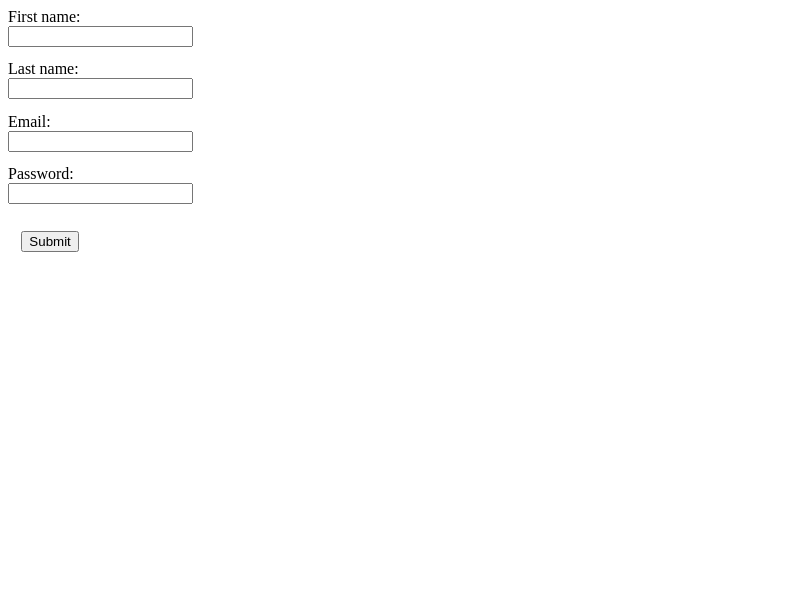
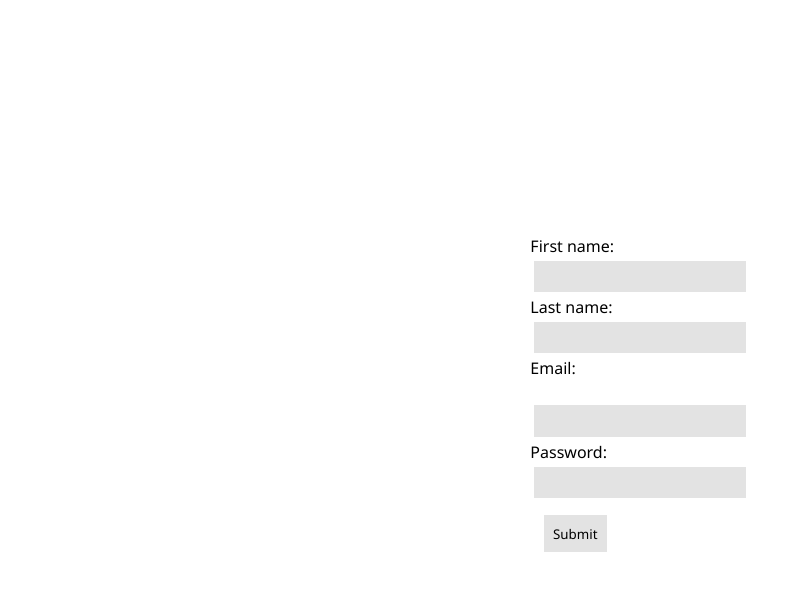
Before and after one commit to yashcrest/recaptcha-sandbox, a plain HTML site: page recaptcha_test.html in a window 1280 px wide. Shown: the whole page, without its empty margins (0-801 px from the left). Drawn offline with Linux system fonts and the light colour scheme.

```diff
--- a/backend/index.js
+++ b/backend/index.js
@@ -2,6 +2,7 @@
 const fetch = require('node-fetch');
 require('dotenv').config();
 const app = express();
+const path = require('path');
 const port = 3000 || process.env.PORT
 
 
@@ -35,9 +36,9 @@
 
     if(data.success) {
         // still need to write the logic of saving the form data into DB.
-        res.send('Form received and recaptcha verified!')
+        res.sendFile(path.join(__dirname, 'views', 'success.html'));
     } else {
-        res.send('recaptcha verification failed');
+        res.sendFile(path.join(__dirname, 'views', 'failed.html'));
     }
 })
 
--- /dev/null
+++ b/backend/public/style.css
@@ -0,0 +1,16 @@
+* {
+    margin: 0;
+    padding: 0;
+    font-family: 'Segoe UI', Tahoma, Geneva, Verdana, sans-serif;
+    box-sizing: border-box;
+}
+
+body {
+}
+
+.msg {
+    display: flex;
+    flex-direction: column;
+    align-items: center;
+    justify-content: center;
+}
--- a/recaptcha_test.html
+++ b/recaptcha_test.html
@@ -8,16 +8,16 @@
 </head>
 <body>
     <form action="http://localhost:3000/submit-form" method="POST" id="form">
-        <label for="fname">First name:</label><br>
-        <input type="text" id="fname" name="fname"><br>
-        <label for="lname">Last name:</label><br>
-        <input type="text" id="lname" name="lname"><br>
+        <label for="fname">First name:</label>
+        <input type="text" id="fname" name="fname">
+        <label for="lname">Last name:</label>
+        <input type="text" id="lname" name="lname">
         <label for="lname">Email:</label><br>
-        <input type="email" id="email" name="email"><br>
-        <label for="lname">Password:</label><br>
-        <input type="password" id="password" name="password"><br>
+        <input type="email" id="email" name="email">
+        <label for="lname">Password:</label>
+        <input type="password" id="password" name="password">
         <div id="recaptcha"></div>
-        <input type="submit" value="Submit" style="margin: 1em;">
+        <input type="submit" value="Submit" style="margin: 1em;" class="submit-btn">
     </form>
     <script src="https://www.google.com/recaptcha/api.js?onload=onloadCallBack&render=explicit" async defer></script>
     <!-- form & reCaptcha validation -->
--- a/style.css
+++ b/style.css
@@ -1,4 +1,39 @@
-form > input,
-form > label {
-margin-bottom: 1em;
+* {
+    margin: 0;
+    padding: 0;
+    font-family: 'Segoe UI', Tahoma, Geneva, Verdana, sans-serif;
+    box-sizing: border-box;
 }
+
+body {
+    display: flex;
+    flex-direction: column;
+    justify-content: center;
+    align-items: center;
+    height: 100vh;
+}
+
+form {
+    display: flex;
+    flex-direction: column ;
+    align-items: flex-start;
+}
+
+
+form > input {
+    margin: 0.3em;
+    padding: 0.5em;
+    background-color: #e3e3e3;
+    border: none;
+    outline: none;
+}
+
+.submit-btn {
+    padding: 0.7em;
+
+
+    &:hover{
+        background-color: black;
+        color: white;
+    }
+}
```
Also changed, not shown: backend/views/404.html (added, +12 -0 lines), backend/views/failed.html (added, +14 -0 lines), backend/views/success.html (added, +14 -0 lines).
